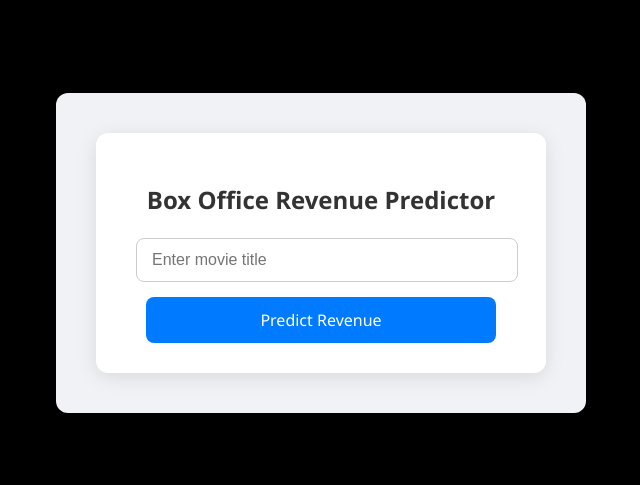
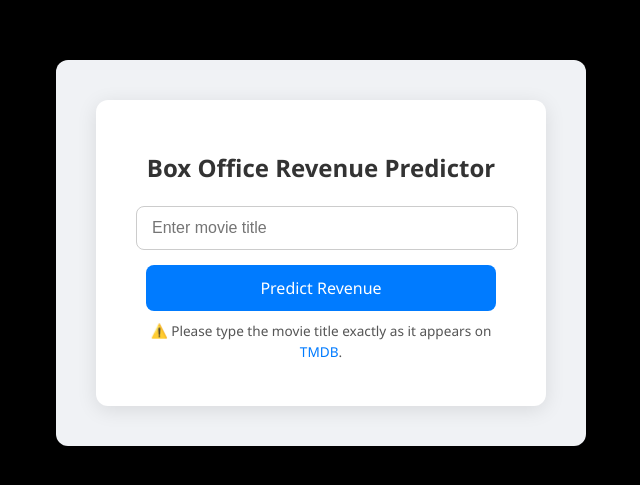
Before and after one commit to Mohd-Ghunaim/Box-Office-AI-Predictor, a React (Vite) app in the folder Box Office Predictor/: page / in a window 1280 px wide. Shown: the part 147-632 px from the top of the page, without its empty margins (319-959 px from the left). Built offline with nearby package versions, Linux system fonts and the light colour scheme.

Commit message:
added note for sensitivity of movie titles spelling

```diff
--- a/Box Office Predictor/src/components/predictor.css
+++ b/Box Office Predictor/src/components/predictor.css
@@ -102,3 +102,20 @@ body {
   font-weight: 600;
   font-size: 1rem;
 }
+
+/* Note below the form */
+.note {
+  font-size: 0.85rem;
+  color: #555;
+  margin-top: 10px;
+  text-align: center;
+}
+
+.note a {
+  color: #007BFF;
+  text-decoration: none;
+}
+
+.note a:hover {
+  text-decoration: underline;
+}
--- a/Box Office Predictor/src/components/predictor.jsx
+++ b/Box Office Predictor/src/components/predictor.jsx
@@ -44,6 +44,11 @@ export default function Predictor() {
         </button>
       </form>
 
+      {/* Add the note here */}
+      <p className="note">
+        ⚠️ Please type the movie title exactly as it appears on <a href="https://www.themoviedb.org/" target="_blank" rel="noopener noreferrer">TMDB</a>.
+      </p>
+
       {prediction !== null && (
         <div className="prediction">
           Predicted Revenue: ${prediction.toLocaleString(undefined, { maximumFractionDigits: 0 })}
```
Lines whose indentation alone changed are shown as unchanged.
